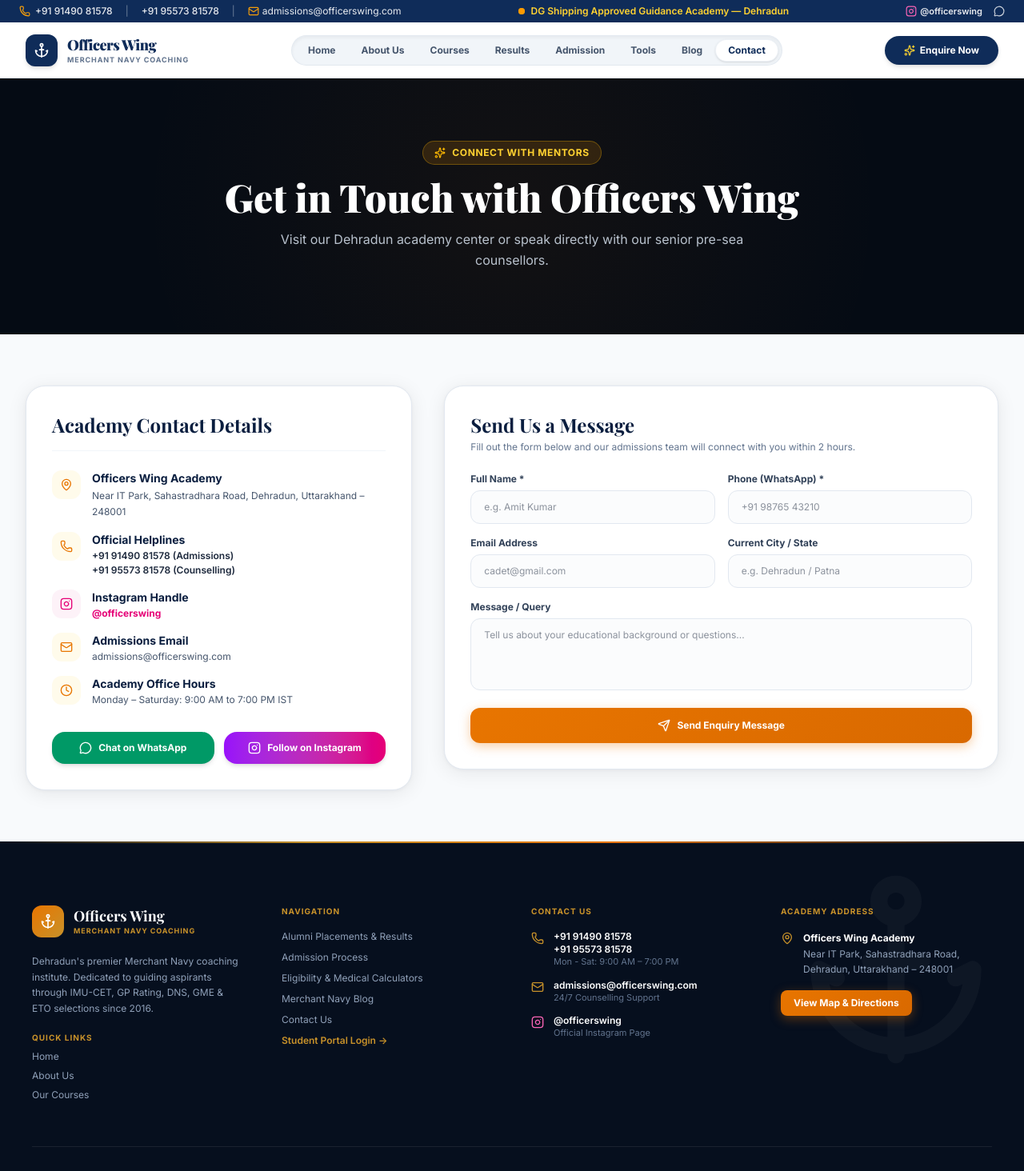
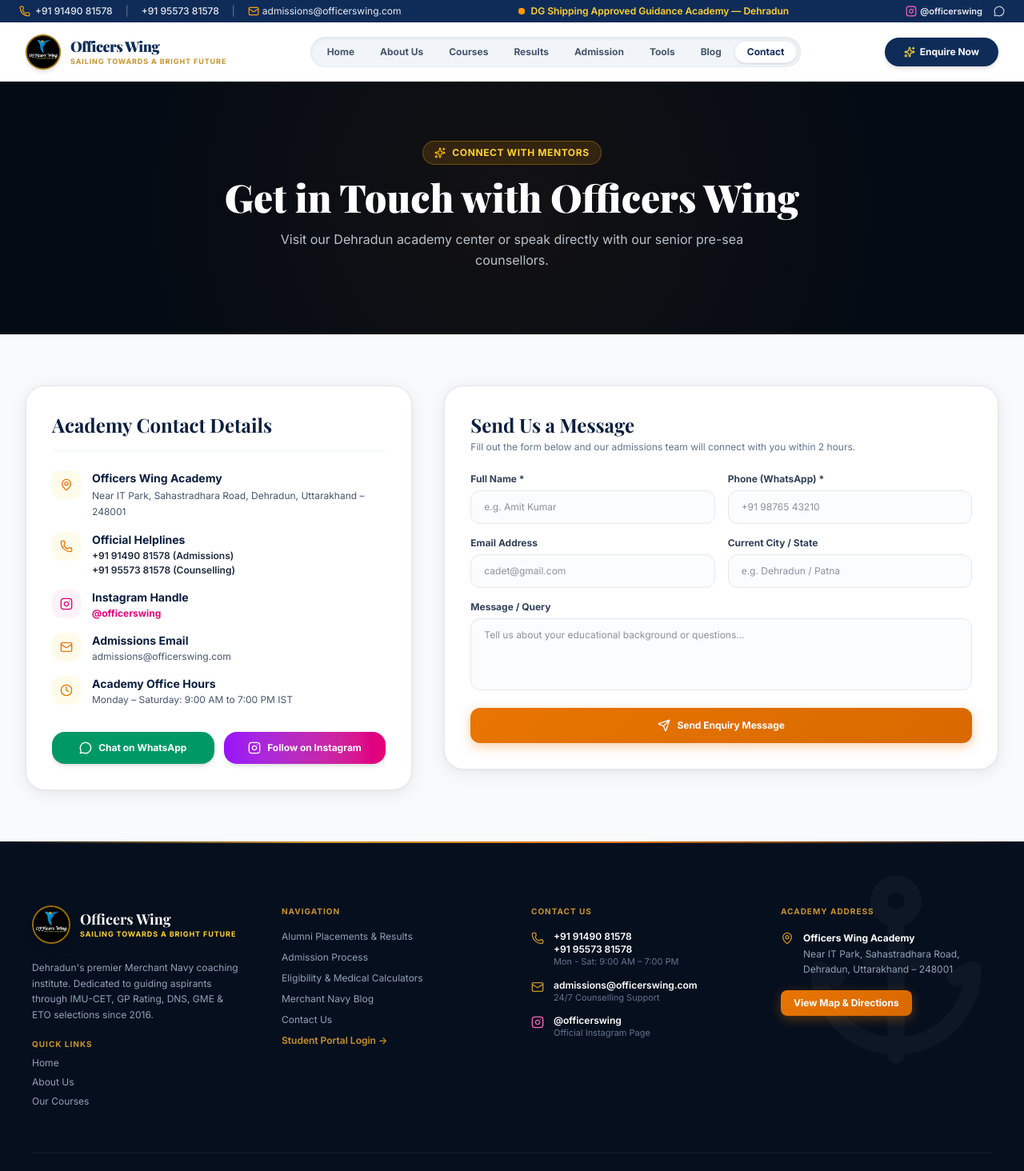
Before and after one commit to Digital-Byte-Solutions/officers-wing, a React (Vite) app in the folder client/: page /contact in a window 1280 px wide. Shown: the top 1464 px of the page at 80% size. Built offline with nearby package versions, Linux system fonts and the light colour scheme; a web font is replaced by a local one.

Commit message:
Add official Officers Wing circular logo and real founder photo of Capt. Anurag Singh

```diff
--- a/client/src/components/layout/EnquiryModal.tsx
+++ b/client/src/components/layout/EnquiryModal.tsx
@@ -1,5 +1,5 @@
 import React, { useState, useEffect } from 'react';
-import { X, Send, CheckCircle2, Sparkles, Phone, User, BookOpen, MessageSquare } from 'lucide-react';
+import { X, Send, CheckCircle2, User, Phone, BookOpen, MessageSquare } from 'lucide-react';
 import confetti from 'canvas-confetti';
 import { motion, AnimatePresence } from 'framer-motion';
 
@@ -67,12 +67,12 @@
           {/* Header */}
           <div className="bg-gradient-to-r from-[#0A1E3F] to-[#0F2C59] text-white p-5 sm:p-6 flex justify-between items-center shrink-0">
             <div className="flex items-center gap-3">
-              <div className="w-10 h-10 rounded-xl bg-amber-500/20 flex items-center justify-center text-amber-300 border border-amber-400/30">
-                <Sparkles className="w-5 h-5" />
+              <div className="w-10 h-10 rounded-full overflow-hidden border border-amber-400/50 bg-black shrink-0">
+                <img src="/images/logo.jpg" alt="Officers Wing Logo" className="w-full h-full object-cover" />
               </div>
               <div>
-                <h3 className="font-display font-bold text-lg text-white leading-tight">Cadet Counselling</h3>
-                <p className="text-[11px] text-amber-300 font-medium">Free 1-on-1 Guidance &amp; Eligibility Check</p>
+                <h3 className="font-display font-bold text-lg text-white leading-tight">Officers Wing Dehradun</h3>
+                <p className="text-[11px] text-amber-300 font-medium">Free 1-on-1 Cadet Counselling</p>
               </div>
             </div>
             <button
--- a/client/src/components/layout/Footer.tsx
+++ b/client/src/components/layout/Footer.tsx
@@ -25,13 +25,16 @@
           {/* ── Col 1: Brand ── */}
           <div className="space-y-5">
             <div className="flex items-center gap-3">
-              <div className="w-10 h-10 rounded-xl flex items-center justify-center"
-                style={{ background: 'linear-gradient(135deg, #E87500, #C8922A)' }}>
-                <Anchor className="w-5 h-5 text-white" />
+              <div className="w-12 h-12 rounded-full overflow-hidden border-2 border-amber-400/60 shadow-lg bg-black shrink-0">
+                <img
+                  src="/images/logo.jpg"
+                  alt="Officers Wing Logo"
+                  className="w-full h-full object-cover"
+                />
               </div>
               <div>
                 <div className="font-display text-lg font-bold text-white leading-tight">Officers Wing</div>
-                <div className="text-[9px] uppercase tracking-widest text-[#C8922A] font-bold">Merchant Navy Coaching</div>
+                <div className="text-[9px] uppercase tracking-widest text-amber-300 font-bold">Sailing towards a bright future</div>
               </div>
             </div>
             <p className="text-xs text-slate-400 leading-relaxed">
--- a/client/src/components/layout/Header.tsx
+++ b/client/src/components/layout/Header.tsx
@@ -1,6 +1,6 @@
 import React, { useState, useEffect } from 'react';
 import { Link, useLocation, useNavigate } from 'react-router-dom';
-import { Anchor, Menu, X, Phone, Mail, MessageCircle, Sparkles, ChevronRight, Award } from 'lucide-react';
+import { Menu, X, Phone, Mail, MessageCircle, Sparkles, ChevronRight } from 'lucide-react';
 import { InstagramIcon } from '../common/InstagramIcon';
 import { motion, AnimatePresence } from 'framer-motion';
 
@@ -124,14 +124,12 @@
             <div className="max-w-7xl mx-auto flex items-center justify-between w-full">
               {/* Brand Logo */}
               <Link to="/" onClick={handleHomeClick} className="flex items-center gap-2.5 sm:gap-3 group cursor-pointer shrink-0">
-                <div
-                  className={`w-9 h-9 sm:w-10 sm:h-10 rounded-xl flex items-center justify-center transition-all duration-300 shadow-md ${
-                    isScrolled
-                      ? 'bg-[#E87500] text-white group-hover:scale-105'
-                      : 'bg-[#0F2C59] text-white group-hover:bg-[#E87500]'
-                  }`}
-                >
-                  <Anchor className="w-5 h-5" />
+                <div className="w-10 h-10 sm:w-11 sm:h-11 rounded-full overflow-hidden border-2 border-amber-400/60 shadow-md group-hover:scale-105 transition-transform bg-black shrink-0">
+                  <img
+                    src="/images/logo.jpg"
+                    alt="Officers Wing Official Academy Logo"
+                    className="w-full h-full object-cover"
+                  />
                 </div>
                 <div className="flex flex-col text-left">
                   <span
@@ -143,10 +141,10 @@
                   </span>
                   <span
                     className={`text-[8px] sm:text-[9px] uppercase tracking-widest font-bold ${
-                      isScrolled ? 'text-slate-300' : 'text-slate-500'
+                      isScrolled ? 'text-amber-300' : 'text-[#C8922A]'
                     }`}
                   >
-                    Merchant Navy Coaching
+                    Sailing towards a bright future
                   </span>
                 </div>
               </Link>
@@ -259,13 +257,13 @@
             >
               {/* Header inside drawer */}
               <div className="flex items-center justify-between pb-3 border-b border-white/10">
-                <div className="flex items-center gap-2">
-                  <div className="w-8 h-8 rounded-lg bg-amber-500/20 flex items-center justify-center text-amber-400">
-                    <Award className="w-4 h-4" />
+                <div className="flex items-center gap-2.5">
+                  <div className="w-10 h-10 rounded-full overflow-hidden border border-amber-400/50 bg-black shrink-0">
+                    <img src="/images/logo.jpg" alt="Officers Wing Logo" className="w-full h-full object-cover" />
                   </div>
                   <div>
-                    <span className="text-xs font-bold text-white block">Officers Wing Dehradun</span>
-                    <span className="text-[10px] text-amber-300">DG Shipping Approved Guidance</span>
+                    <span className="text-xs font-bold text-white block font-display">Officers Wing Dehradun</span>
+                    <span className="text-[10px] text-amber-300 font-semibold">Sailing towards a bright future</span>
                   </div>
                 </div>
                 <button
--- a/client/src/components/sections/FounderSection.tsx
+++ b/client/src/components/sections/FounderSection.tsx
@@ -63,11 +63,12 @@
               className="absolute -inset-1.5 rounded-2xl z-0"
               style={{ background: 'linear-gradient(135deg, #0A1E3F 0%, #C8922A 50%, #E87500 100%)', padding: '2px' }}
             />
-            <div className="relative z-10 rounded-2xl overflow-hidden w-64 sm:w-72 shadow-2xl">
+            <div className="relative z-10 rounded-2xl overflow-hidden w-64 sm:w-72 shadow-2xl bg-white border border-slate-200">
               <img
-                src="https://images.unsplash.com/photo-1560250097-0b93528c311a?w=600&auto=format&fit=crop&q=80"
-                alt="Capt. Anurag Singh — Founder, Officers Wing"
-                className="w-full h-80 sm:h-96 object-cover object-top"
+                src="/images/founder.jpg"
+                alt="Capt. Anurag Singh — Founder & Managing Director, Officers Wing"
+                className="w-full h-80 sm:h-96 object-cover object-center"
+                loading="lazy"
               />
             </div>
           </div>
```
Also changed, not shown: client/public/images/founder.jpg (added), client/public/images/logo.jpg (added).
